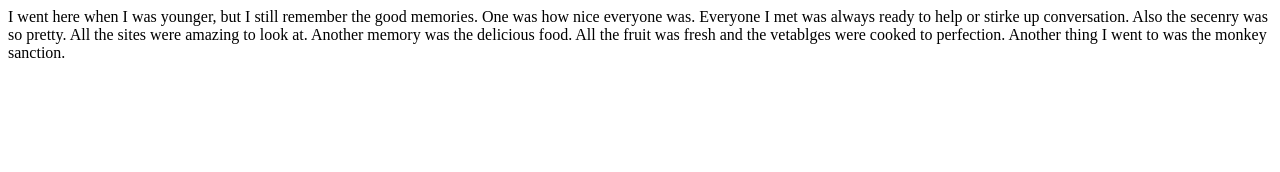
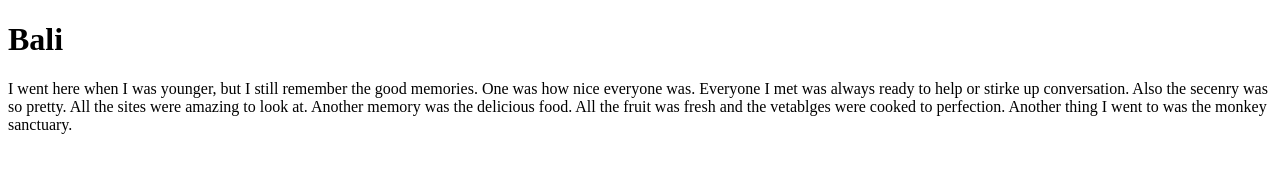
Before and after one commit to Putanec/Putanec.github.io, a plain HTML site: page bali.html in a window 1280 px wide. Drawn offline with Linux system fonts and the light colour scheme.

Commit message:
Add files via upload

```diff
--- a/bali.html
+++ b/bali.html
@@ -1,10 +1,13 @@
 <!doctype html>
 
 <head>
-	<title> Bali</title>
+
+	<title> Bali </title>
+
 </head>
 
-<body> I went here when I was younger, but I still remember the good memories. One was how nice everyone was. Everyone I met was always ready to help or stirke up conversation. Also the secenry was so pretty. All the sites were amazing to look at. Another memory was the delicious food. All the fruit was fresh and the vetablges were cooked to perfection. Another thing I went to was the monkey sanction. </body>
+<body>
+<h1> Bali </h1>I went here when I was younger, but I still remember the good memories. One was how nice everyone was. Everyone I met was always ready to help or stirke up conversation. Also the secenry was so pretty. All the sites were amazing to look at. Another memory was the delicious food. All the fruit was fresh and the vetablges were cooked to perfection. Another thing I went to was the monkey sanctuary. </body>
 
 
 
```
